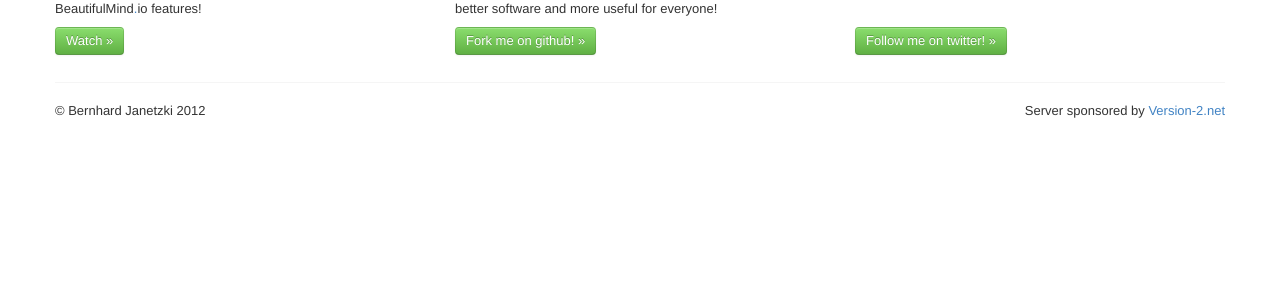
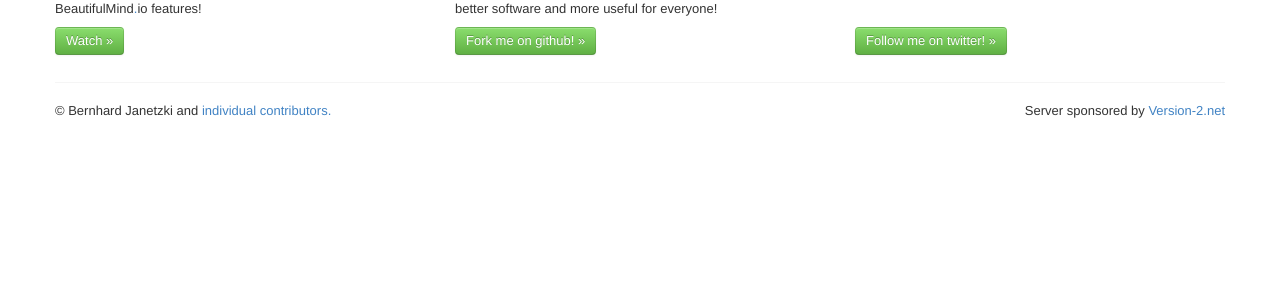
Before and after one commit to ierror/BeautifulMind.io, a Django app: template beautifulmind/templates/startpage.html in a window 1280 px wide. Shown: the part 362-662 px from the top of the page. Run offline with Django 3.2, Linux system fonts and the light colour scheme; the template is opened without the code that fills it, so the values that code supplies are empty; some libraries are stand-ins or nearby versions.

Commit message:
[CHG] contributors list / links

```diff
--- a/beautifulmind/templates/startpage.html
+++ b/beautifulmind/templates/startpage.html
@@ -52,8 +52,8 @@
 <hr>
 
 <footer>
-    <p class="pull-left">&copy; Bernhard Janetzki 2012</p>
-    <p class="pull-right">Server sponsored by <a href="http://version-2.net/" target="_blank">Version-2.net</a></p>
+    <p class="pull-left">&copy; Bernhard Janetzki {% trans 'and' %} <a href="https://github.com/nerdsportgruppe/BeautifulMind.io/graphs/contributors" target="_blank">{% trans 'individual contributors.' %}</a></p>
+    <p class="pull-right">{% trans 'Server sponsored by' %} <a href="http://version-2.net/" target="_blank">Version-2.net</a></p>
 </footer>
 
 {% endblock %}
```
Also changed, not shown: 3 other files.
